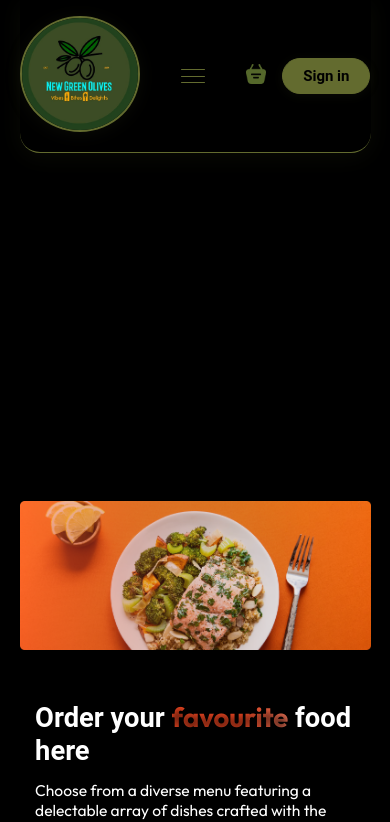
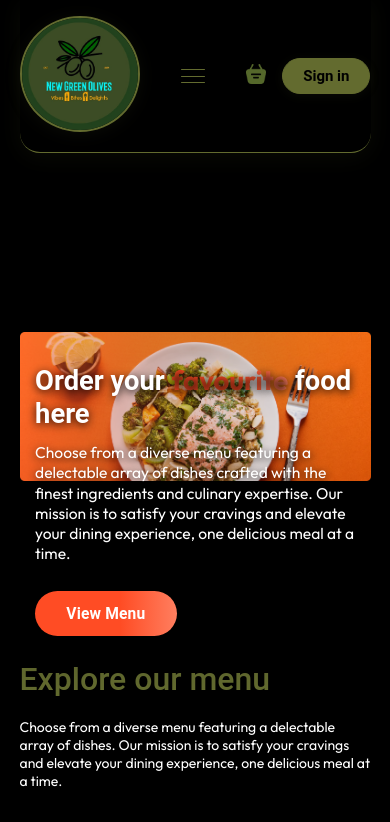
Before and after one commit to asimkamalk/greenolives, a React (Vite) app in the folder frontend/: page / in a window 390 px wide. Shown: the top 822 px of the page. Built offline with nearby package versions, Linux system fonts and the light colour scheme; no server answers.

Commit message:
header code fixed

```diff
--- a/frontend/src/components/Header/Header.css
+++ b/frontend/src/components/Header/Header.css
@@ -2,13 +2,18 @@
     display: flex;
     align-items: center;
     justify-content: flex-start;
-    min-height: 100vh; /* Changed from 420px to 100vh for full height */
-    padding: 0; /* Removed padding */
-    margin: 0 auto; /* Removed top/bottom margin */
+    min-height: 60vh; /* Changed from 100vh to 60vh for less blank space */
+    padding: 0;
+    margin: 0 auto;
     position: relative;
     border-radius: 32px;
     overflow: hidden;
     box-shadow: 0 8px 32px rgba(0,0,0,0.15);
+}
+
+.slider-item {
+    height: 60vh; /* Changed from 100vh to 60vh to match header */
+    width: 100%;
 }
 
 .slider-container {
@@ -174,15 +179,15 @@
 /* Update the mobile media queries for better visibility */
 @media (max-width: 750px) {
     .header {
-        min-height: 100vh; /* Full viewport height */
-        height: 100vh;
-        border-radius: 0; /* Remove border radius on mobile */
+        min-height: 70vh; /* Changed from 100vh to 70vh */
+        height: 70vh;
+        border-radius: 0;
         padding: 0;
-        margin: 0; /* Remove all margins */
+        margin: 0;
     }
     .slider-item {
-        height: 100vh; /* Full viewport height */
-        min-height: 100vh;
+        height: 70vh; /* Changed from 100vh to 70vh */
+        min-height: 70vh;
     }
     .header-contents {
         max-width: 100%;
@@ -227,14 +232,14 @@
 /* Enhanced fix for very small screens */
 @media (max-width: 480px) {
     .header {
-        min-height: 100vh;
-        height: 100vh;
+        min-height: 60vh; /* Changed from 100vh to 60vh */
+        height: 60vh;
         margin: 0;
         border-radius: 0;
     }
     .slider-item {
-        height: 100vh;
-        min-height: 100vh;
+        height: 60vh; /* Changed from 100vh to 60vh */
+        min-height: 60vh;
     }
     .header-contents {
         padding: 4vw 4vw 6vw 4vw;
```
